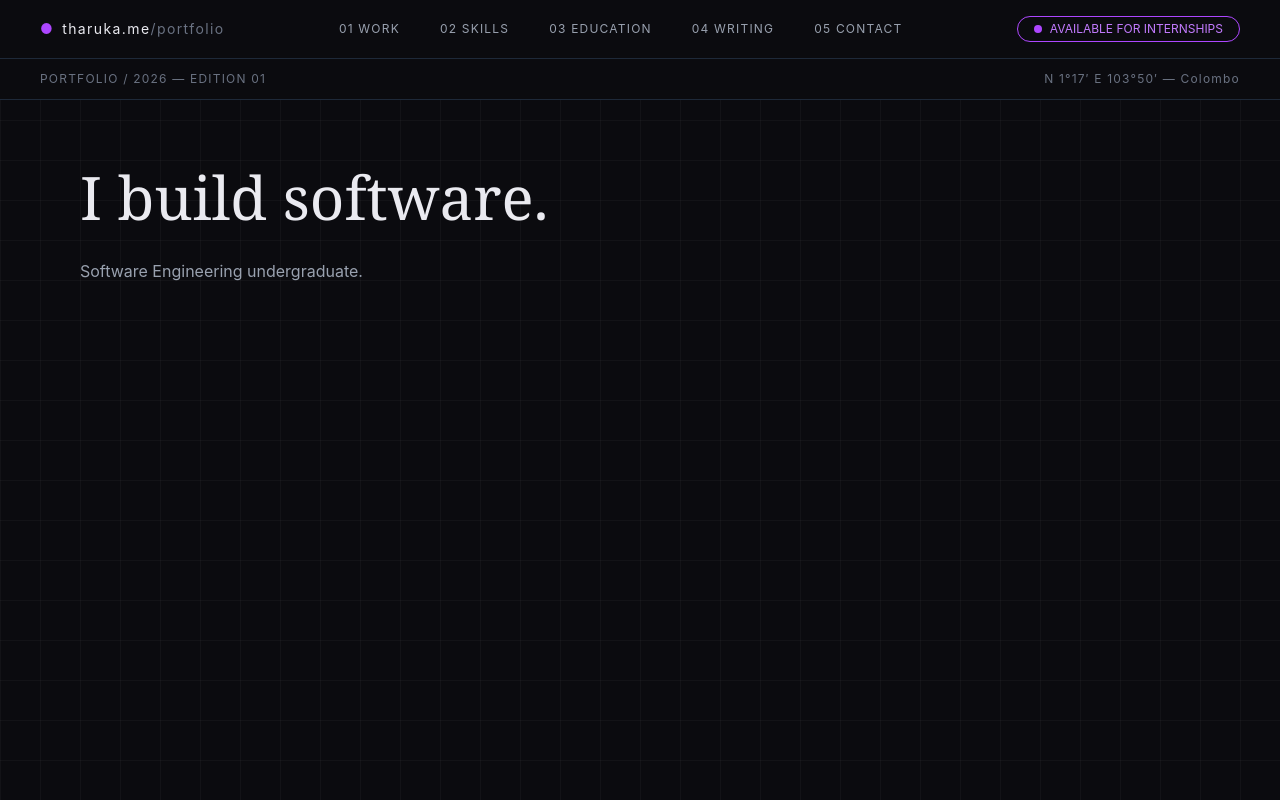
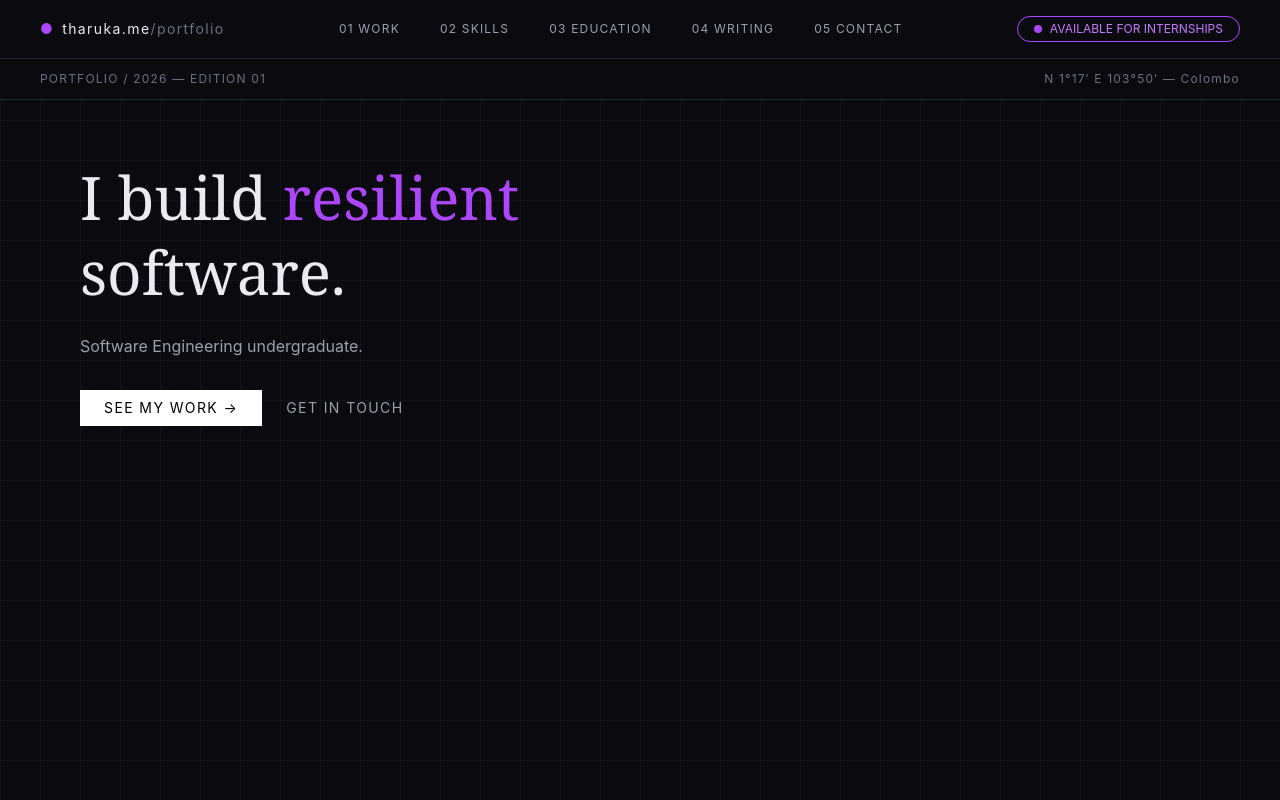
Before and after one commit to TharukaThennakoon/My-Portfolio, a React (Vite) app: page / in a window 1280 px wide. Shown: the top 800 px of the page. Built offline with nearby package versions, Linux system fonts and the light colour scheme.

Commit message:
Add CTA buttons with smooth scroll

```diff
--- a/src/sections/Hero.jsx
+++ b/src/sections/Hero.jsx
@@ -1,5 +1,12 @@
-// Commit 2 - Add hero layout and intro text
+// Commit 3 - Add CTA buttons with smooth scroll
 export default function Hero() {
+
+  const scrollToContact = () => {
+    document.getElementById("contact").scrollIntoView({
+      behavior: "smooth",
+    });
+  };
+
   return (
     <section className="pt-40 px-20 min-h-screen flex flex-col justify-between">
 
@@ -7,12 +14,31 @@ export default function Hero() {
 
         <div>
           <h1 className="text-6xl font-serif leading-tight">
-            I build software.
+            I build <span className="text-purple-500">resilient</span><br />
+            software.
           </h1>
 
           <p className="mt-6 text-gray-400 max-w-md">
             Software Engineering undergraduate.
           </p>
+
+          <div className="mt-8 flex gap-6 items-center">
+
+            <a
+              href="#work"
+              className="bg-white text-black px-6 py-2 text-sm tracking-widest"
+            >
+              SEE MY WORK →
+            </a>
+
+            <button
+              onClick={scrollToContact}
+              className="text-sm tracking-widest text-gray-400"
+            >
+              GET IN TOUCH
+            </button>
+
+          </div>
         </div>
 
       </div>
```
